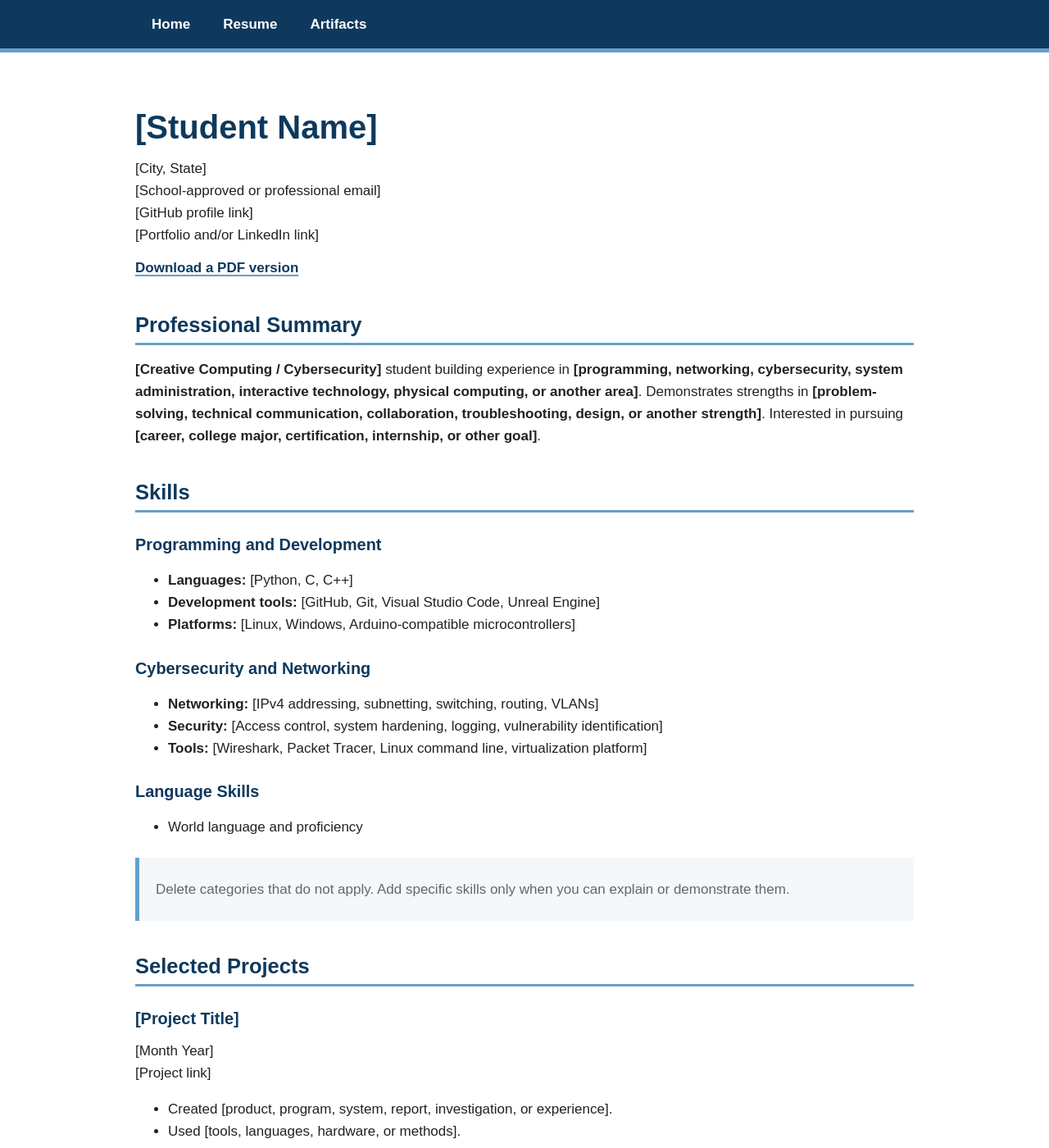
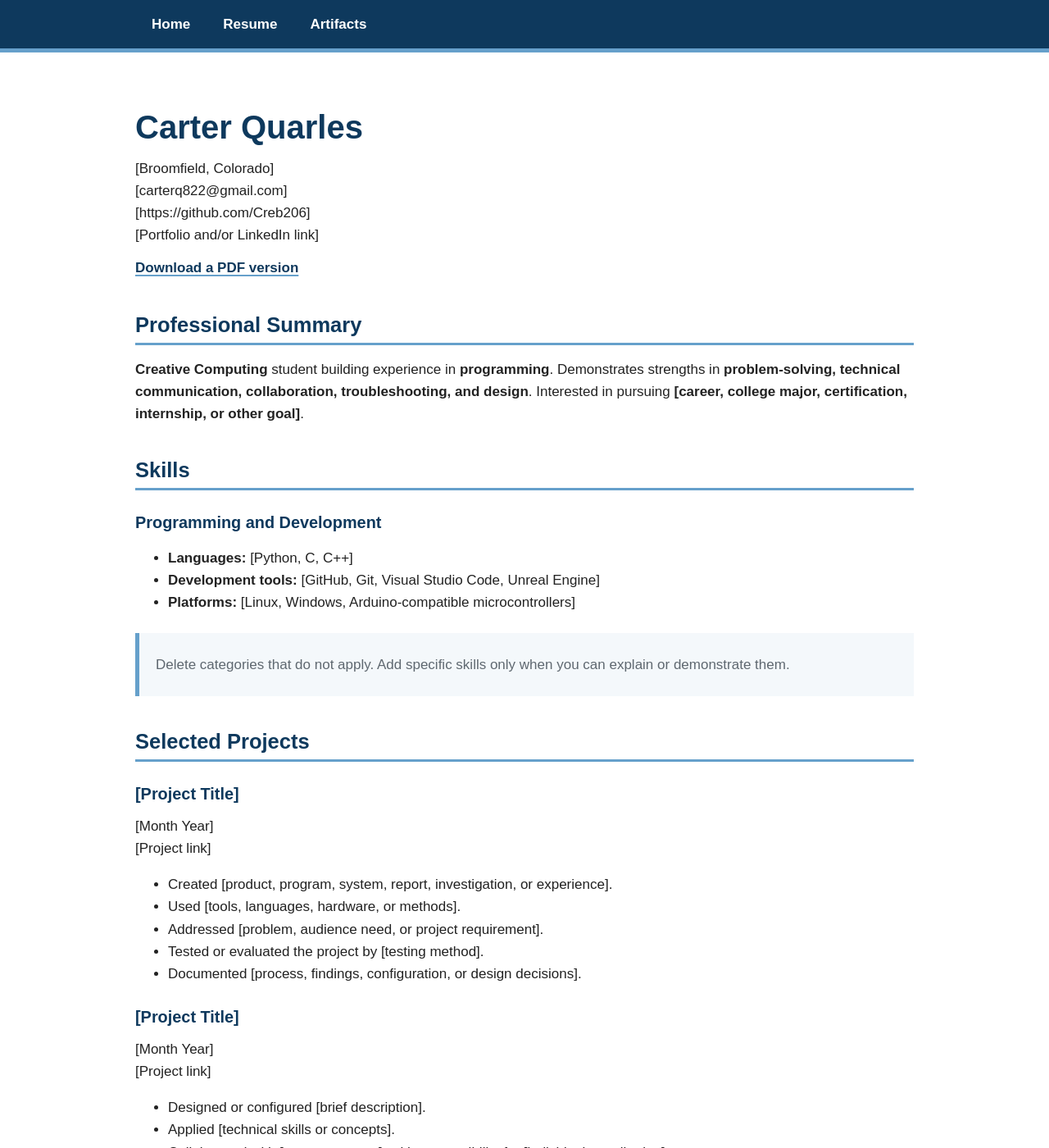
Before and after one commit to Creb206/Apex-Portfolio, a Jekyll site: the page built from resume.md, in a window 1280 px wide and 1400 px high. Shown: the whole window at 82% size. Built offline with Jekyll 4.4.1, drawn with Linux system fonts in a browser that asks for light colours; some of the changed text lies outside the part shown.

Commit message:
Add Information fill out in files

```diff
--- a/resume.md
+++ b/resume.md
@@ -3,18 +3,18 @@ layout: default
 title: Resume
 ---
 
-# [Student Name]
+# Carter Quarles
 
-[City, State]
-[School-approved or professional email]
-[GitHub profile link]
+[Broomfield, Colorado]
+[carterq822@gmail.com]
+[https://github.com/Creb206]
 [Portfolio and/or LinkedIn link]
 
 [Download a PDF version](assets/documents/firstname-lastname-resume.pdf)
 
 ## Professional Summary
 
-**[Creative Computing / Cybersecurity]** student building experience in **[programming, networking, cybersecurity, system administration, interactive technology, physical computing, or another area]**. Demonstrates strengths in **[problem-solving, technical communication, collaboration, troubleshooting, design, or another strength]**. Interested in pursuing **[career, college major, certification, internship, or other goal]**.
+**Creative Computing** student building experience in **programming**. Demonstrates strengths in **problem-solving, technical communication, collaboration, troubleshooting, and design**. Interested in pursuing **[career, college major, certification, internship, or other goal]**.
 
 ## Skills
 
@@ -23,15 +23,6 @@ title: Resume
 - **Languages:** [Python, C, C++]
 - **Development tools:** [GitHub, Git, Visual Studio Code, Unreal Engine]
 - **Platforms:** [Linux, Windows, Arduino-compatible microcontrollers]
-
-### Cybersecurity and Networking
-
-- **Networking:** [IPv4 addressing, subnetting, switching, routing, VLANs]
-- **Security:** [Access control, system hardening, logging, vulnerability identification]
-- **Tools:** [Wireshark, Packet Tracer, Linux command line, virtualization platform]
-
-### Language Skills
-- World language and proficiency
 
 > Delete categories that do not apply. Add specific skills only when you can explain or demonstrate them.
 
@@ -98,14 +89,14 @@ Delete this section until you have a certification, credential, or certification
 
 ## Education
 
-### [Home High School Name]
+### [Broomfield High School]
 
-[City, State]
-Expected graduation: [Month Year]
+[Broomfield, Colorado]
+Expected graduation: [5/2027]
 
-### Apex [Creative Computing / Cybersecurity] Pathway
+### Apex Creative Computing Pathway
 
-[Month Year]–Present
+8/2026–Present
 
 Relevant coursework:
 
```
Also changed, not shown: artifacts.md (+1 -1 lines), index.md (+6 -6 lines), artifacts/cs-lab/index.md (renamed from artifacts/artifact-name/index.md).
